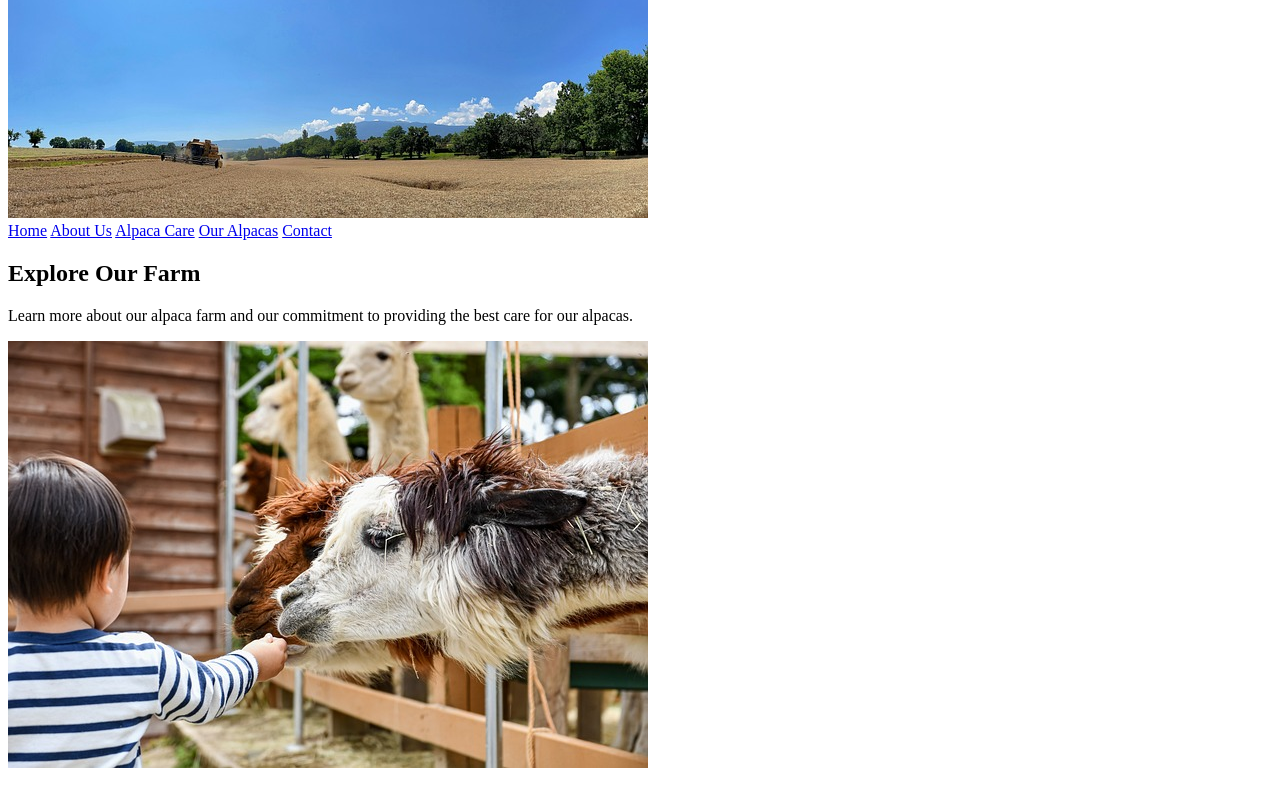
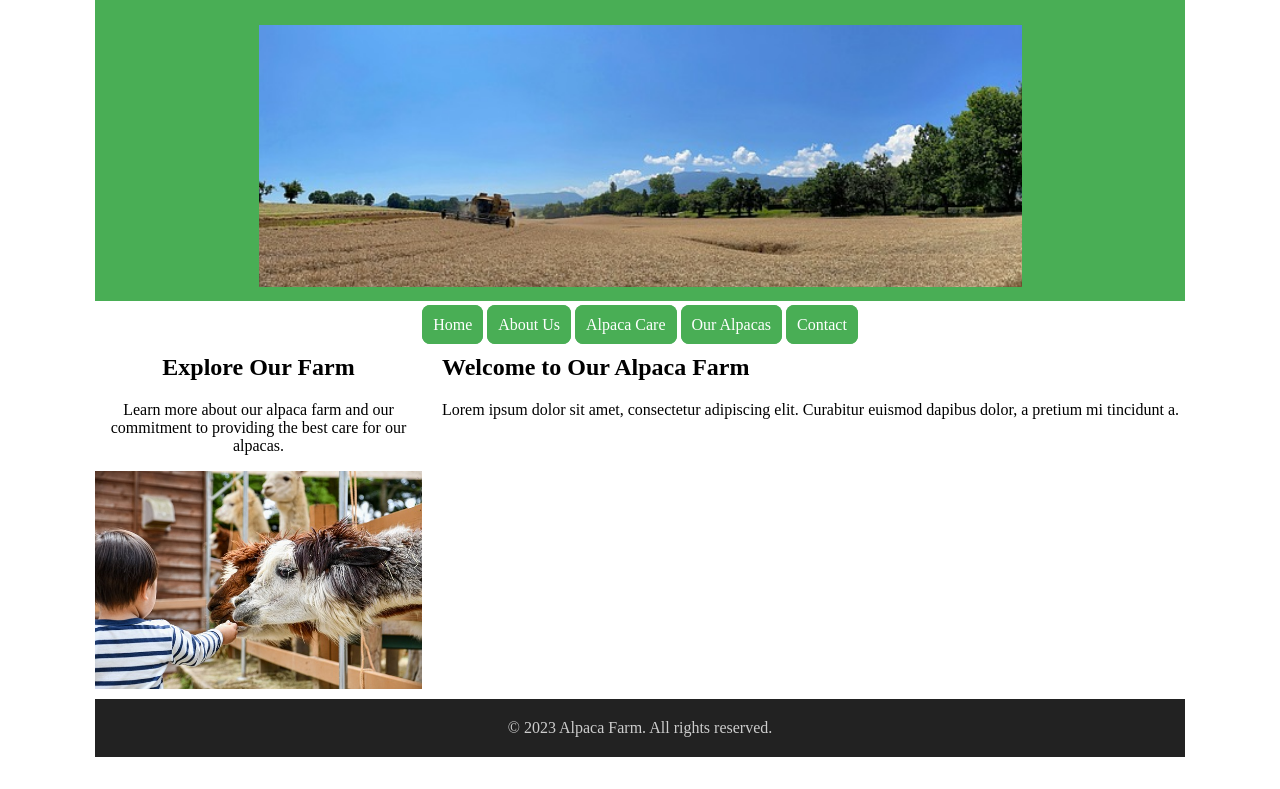
Before and after one commit to seanradel2020/inclass-assignment, a plain HTML site: page alpaca_example_scss_Starter/alpaca4.html in a window 1280 px wide. Shown: the part 82-871 px from the top of the page. After the commit the page ends 839 px from the top, so only its background shows below. Drawn offline with Linux system fonts and the light colour scheme.

Commit message:
green stuff

```diff
--- a/alpaca_example_scss_Starter/alpaca4.html
+++ b/alpaca_example_scss_Starter/alpaca4.html
@@ -2,7 +2,7 @@
 <html>
 <head>
     <title>Alpaca Farm</title>
-    <link type="text/css" rel="stylesheet" href="styles3.css">
+    <link type="text/css" rel="stylesheet" href="styles/styles3.css">
 
 </head>
 <body>
--- /dev/null
+++ b/alpaca_example_scss_Starter/scss/styles3.scss
@@ -0,0 +1,155 @@
+//Citrus Citrus.scss starter
+@import 'variables';
+
+
+$font-link-followed:rgba(255, 255, 255, 0.2);
+$font-link-focus:rgba(255, 255, 255, 0.4);
+
+$minmargin: 0;
+$minpadding:0;
+$floatmargin:0 auto;
+
+$font-small: 14px;
+$font-medium: 18px;
+$font-large:20px;
+$font-super:36px;
+
+article, aside, footer, header, nav, section, body{
+    margin: $minmargin;
+    padding: $minpadding;
+}
+#container{
+    max-width: 1090px;
+    //$mostCol;
+    //margin: $floatmargin;
+    margin: 0 auto;
+}
+header{
+    background-color: $secondary-color;
+    h1{
+        text-align: center;
+        color: $lighttext-color;
+        margin-bottom: 20px;
+        margin-top: 20px;
+        clear:both;
+        padding-bottom: 10px;
+        padding-top: 10px;
+    }
+    img{
+        width:70%;
+        margin-left: auto;
+        margin-right: auto;
+        margin: 10px 15% 10px 15%;
+    }
+}
+aside{
+    float: left;
+    text-align: center;
+    width: 30%;
+    border-bottom: 10px;
+    padding-right: 20px;
+    img{
+        float: left;
+        width: 100%;
+        padding-bottom: 10px;
+    }
+}
+//mixin
+@mixin navMenu{
+    //background-color: $nav-background-color;
+    //height: 40px;
+    margin-top: 15px;
+    margin-left: auto;
+    //justify-content: space-evenly;
+
+    ul{
+        list-style: none;
+        margin-bottom: 15px;
+        font-weight: bold;
+        font-size: $font-large;
+
+    }
+    li{
+        float:left;
+
+    }
+    a{
+        //left: 50%;
+        //list-style: none;
+        //margin-bottom: 15px;
+        //font-weight: bold;
+        //font-size: $font-large;
+        //float:center;
+        //margin: auto;
+       //
+        //display: block;
+        //float: left;
+        //display: block;
+        text-align: center;
+        //color: $nav-font-color;
+        text-decoration:none;
+        background-color: $secondary-color;
+        //float: center;
+
+       // display: block;
+       //margin-left: 15;
+        width: 140px;
+        padding:10px;
+        text-align: center;
+        text-decoration: none;
+        color: white;
+        border: 1px solid $secondary-color;
+        margin: 5px 0;
+        border-radius: 8px;
+        //box-shadow: 1px 1px 3px rgba(0,0,0,.80);
+        //text-shadow: 1px 1px 3px rgba(0,0,0,.80);
+
+
+
+
+
+    &:hover, &:active, &:focus{
+        background-color: $nav-background-color;
+        margin-top: -10px;
+      }
+    //&:link, &:visited{
+    ///    background-color: $font-link-followed;
+     //   }
+    }
+}
+
+
+nav{
+    @include navMenu();
+    text-align: center;
+    //margin: 50;
+}
+
+footer{
+    clear:both;
+    padding: 20px;
+    background-color: $nav-background-color;
+    color: $nav-font-color;
+    text-align: center;
+    p{
+        margin:0 0 5px 0;
+    }
+}
+
+//BEM
+
+a.block{
+
+    text-decoration: none;
+
+    h2{
+        background-color: $background-light;
+        padding: 5px;
+        font-size: $font-medium;
+        font-weight: normal;
+        margin: 0 0 20x 0;
+
+    }
+}
+//watch the compile live
+//https://www.sassmeister.com/
```
Also changed, not shown: alpaca_example_scss_Starter/alpaca2.html (+1 -1 lines), alpaca_example_scss_Starter/styles/styles3.css (added), 3 other files.
